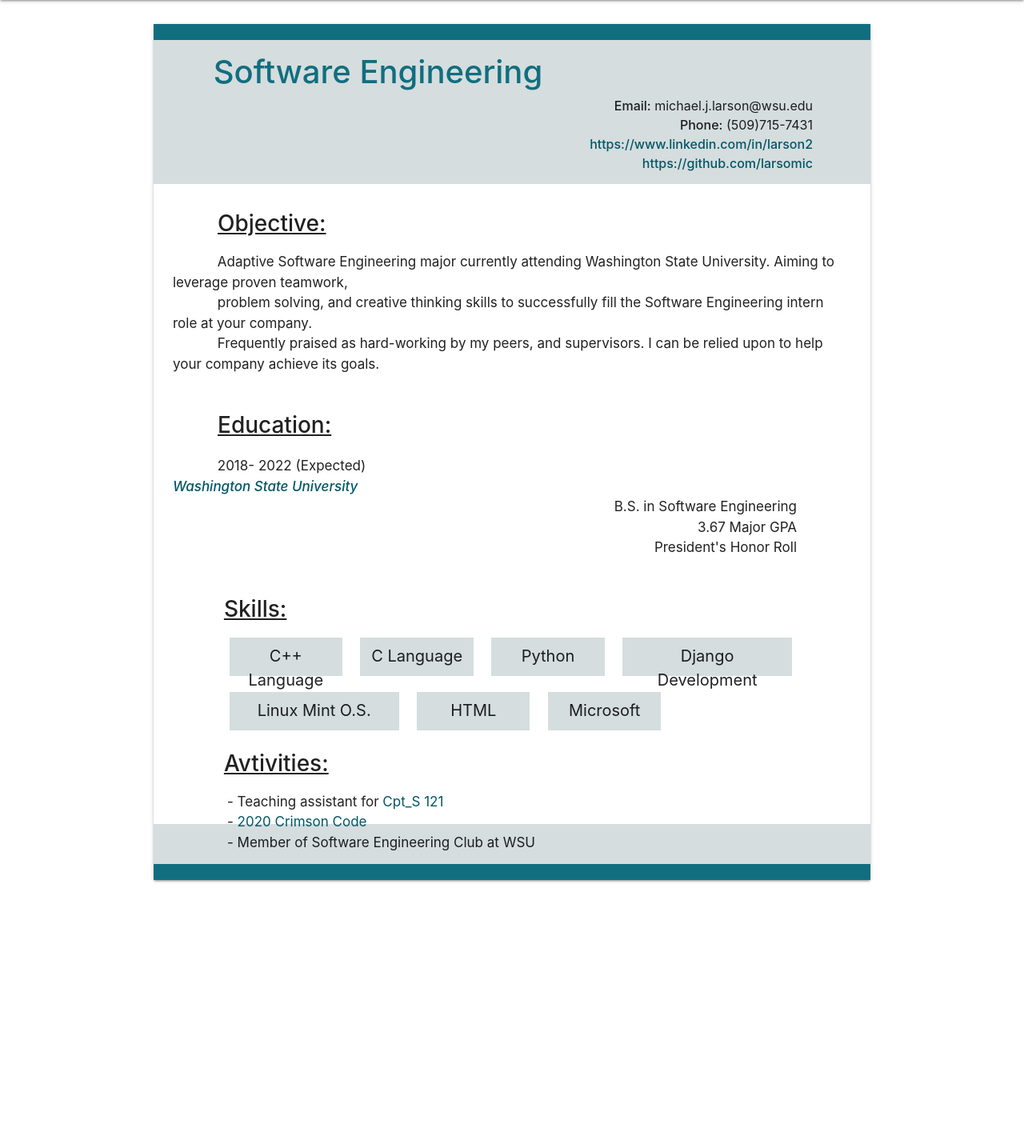
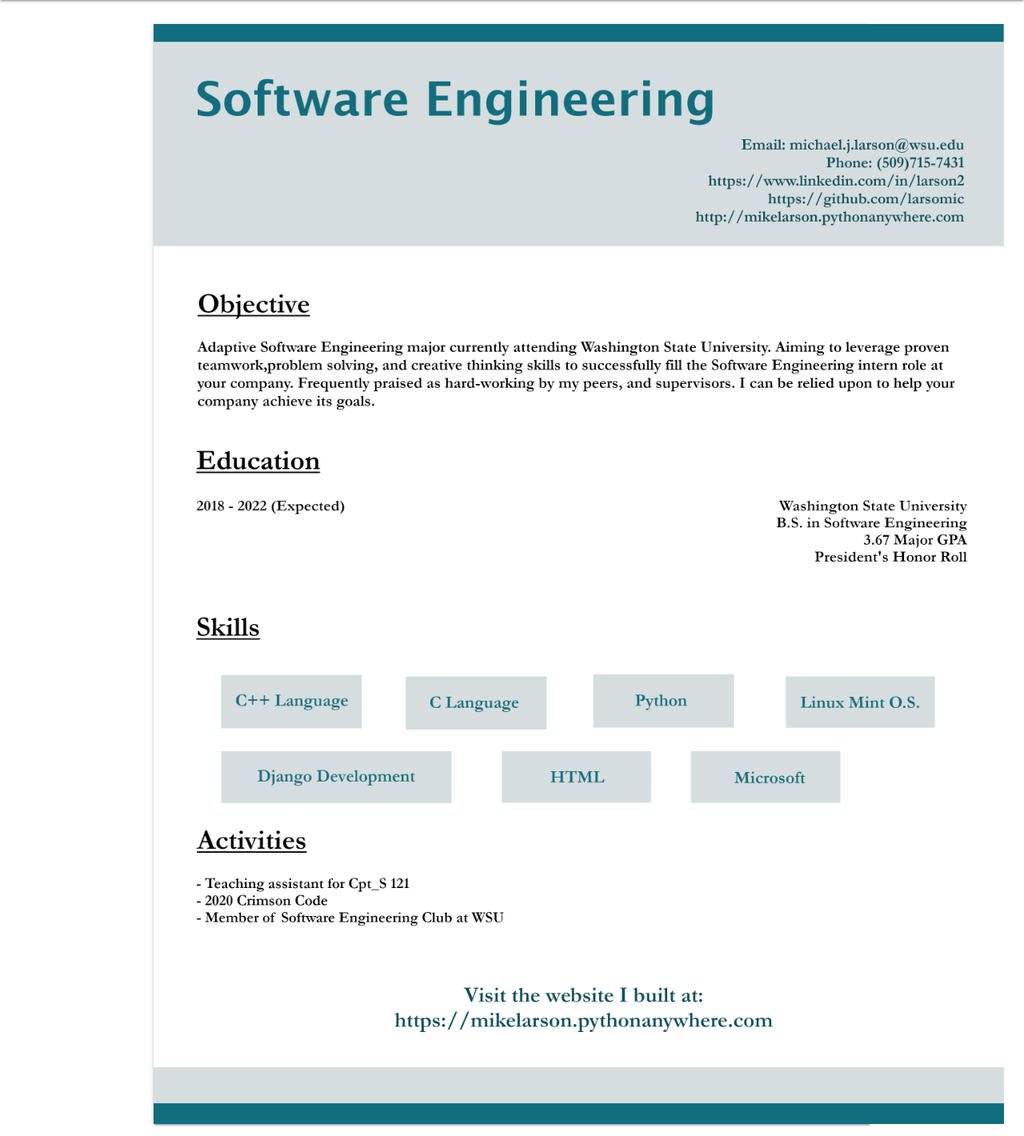
Before and after one commit to larsomic/PersonalWebsite, a Django app: page /resume in a window 1280 px wide. Shown: the part 64-1484 px from the top of the page at 80% size. Before the commit the page ends 1167 px from the top, so only its background shows below. Run offline with Django 3.2, Linux system fonts and the light colour scheme; some libraries are stand-ins or nearby versions.

Commit message:
Updating Website

```diff
--- a/mysite/main/templates/main/resume.html
+++ b/mysite/main/templates/main/resume.html
@@ -1,8 +1,11 @@
 {% extends "main/header.html"%}
+{% load static from staticfiles %}
 
 {% block content %}
 <div class="card" style="padding-top: 0px>
     <div class="card-content">
+    	<img src="{% static 'Images/Resume.png'%}" alt="" width="1063" height="1375">
+    	<!--
         <div style="width:relative;height:20px; background-color: #116E7F"></div>
         <div style="width:relative;height:180px; background-color: #D5DDDE">
             <div class="card-content" style = "font-size: 14; padding-top: 10px">
@@ -66,7 +69,7 @@
       <div style="width:relative;height:800px; background-color: #FFFFFF"></div>
       <div style="width:relative;height:50px; background-color: #D5DDDE"></div>
       <div style="width:relative;height:20px; background-color: #116E7F"></div>
+    -->
     </div>
-
 </div>
 {% endblock%}
```
Also changed, not shown: mysite/assets/Images/resume.png (added).
